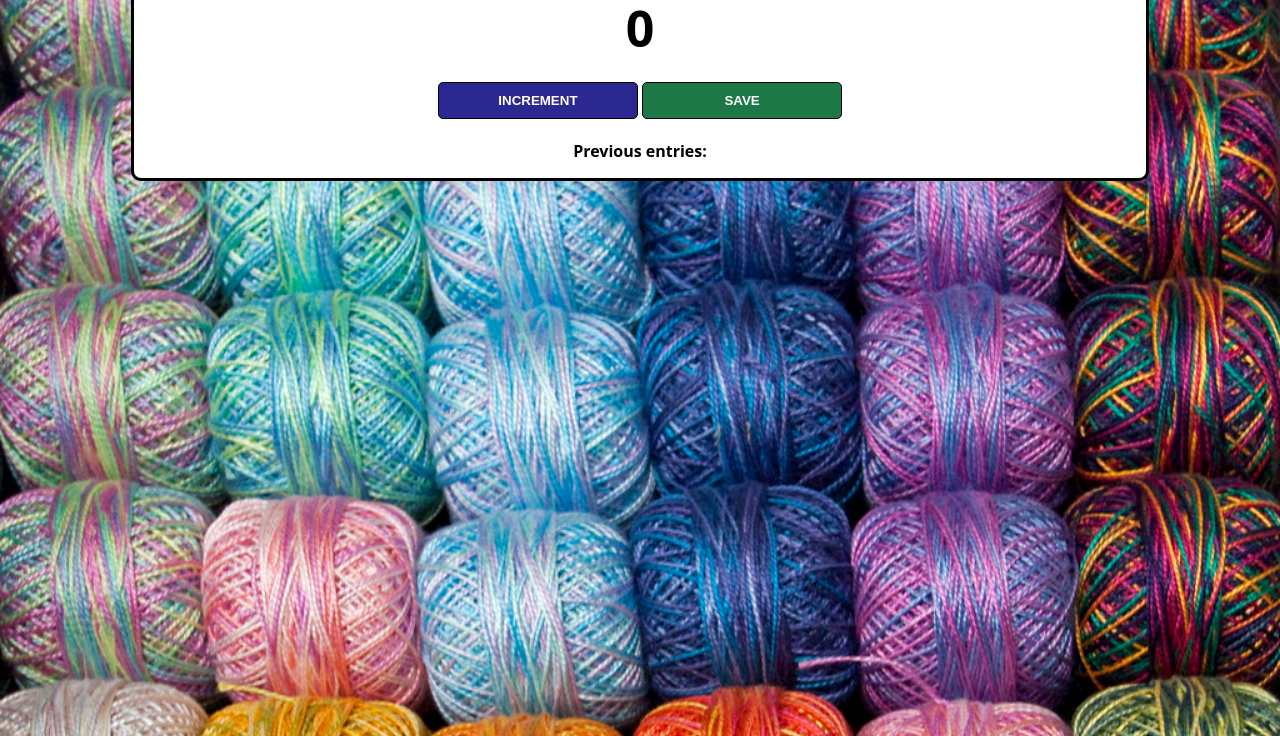
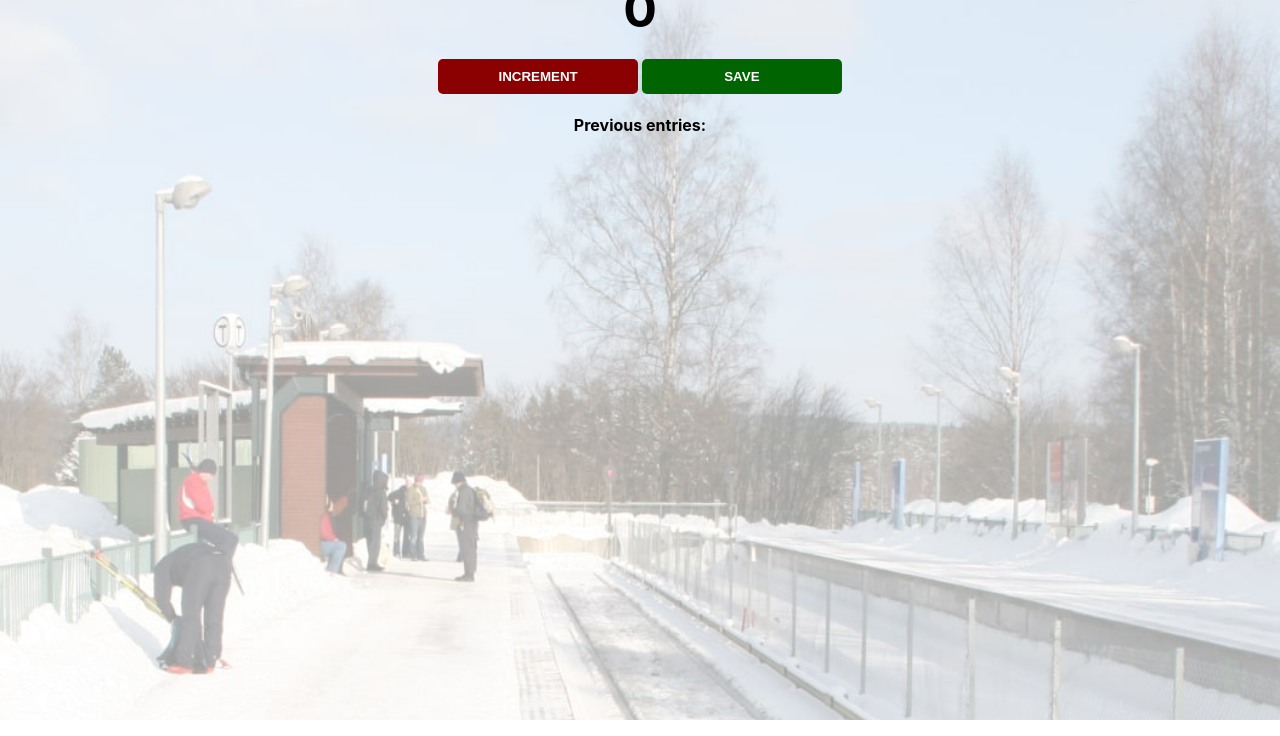
Before and after one commit to Bharath142005/passenger-counter, a plain HTML site: page index.html in a window 1280 px wide. Shown: the part 80-816 px from the top of the page. Drawn offline with Linux system fonts and the light colour scheme.

Commit message:
Update index.css

```diff
--- a/index.css
+++ b/index.css
@@ -1,17 +1,9 @@
 body {
-    background-image: url("yarn.jpeg");
+    background-image: url("station.jpg");
     background-size: cover;
-    font-family: 'Open Sans', 'Helvetica Neue', sans-serif;
+    font-family: -apple-system, BlinkMacSystemFont, 'Segoe UI', Roboto, Oxygen, Ubuntu, Cantarell, 'Open Sans', 'Helvetica Neue', sans-serif;
+    font-weight: bold;
     text-align: center;
-    height: 100vh;
-}
-
-.container {
-    background: white;
-    max-width: 80%;
-    margin: auto;
-    border: 3px solid black;
-    border-radius: 10px;
 }
 
 h1 {
@@ -26,7 +18,7 @@ h2 {
 }
 
 button {
-    border: 1px solid black;
+    border: none;
     padding-top: 10px;
     padding-bottom: 10px;
     color: white;
@@ -37,13 +29,9 @@ button {
 }
 
 #increment-btn {
-    background: #2C2891;
+    background: darkred;
 }
 
 #save-btn {
-    background: #1C7947;
+    background: darkgreen;
 }
-
-#save-el {
-    font-weight: bold;
-}
```
